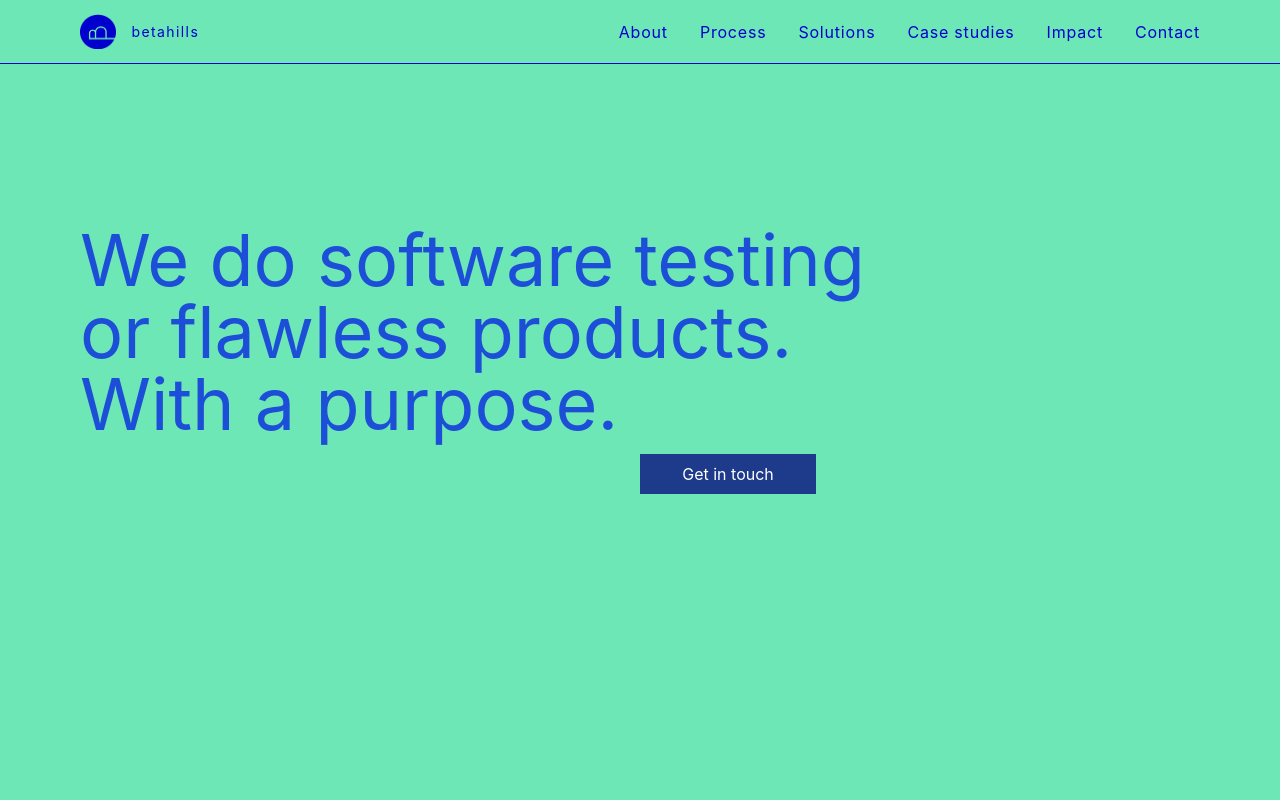
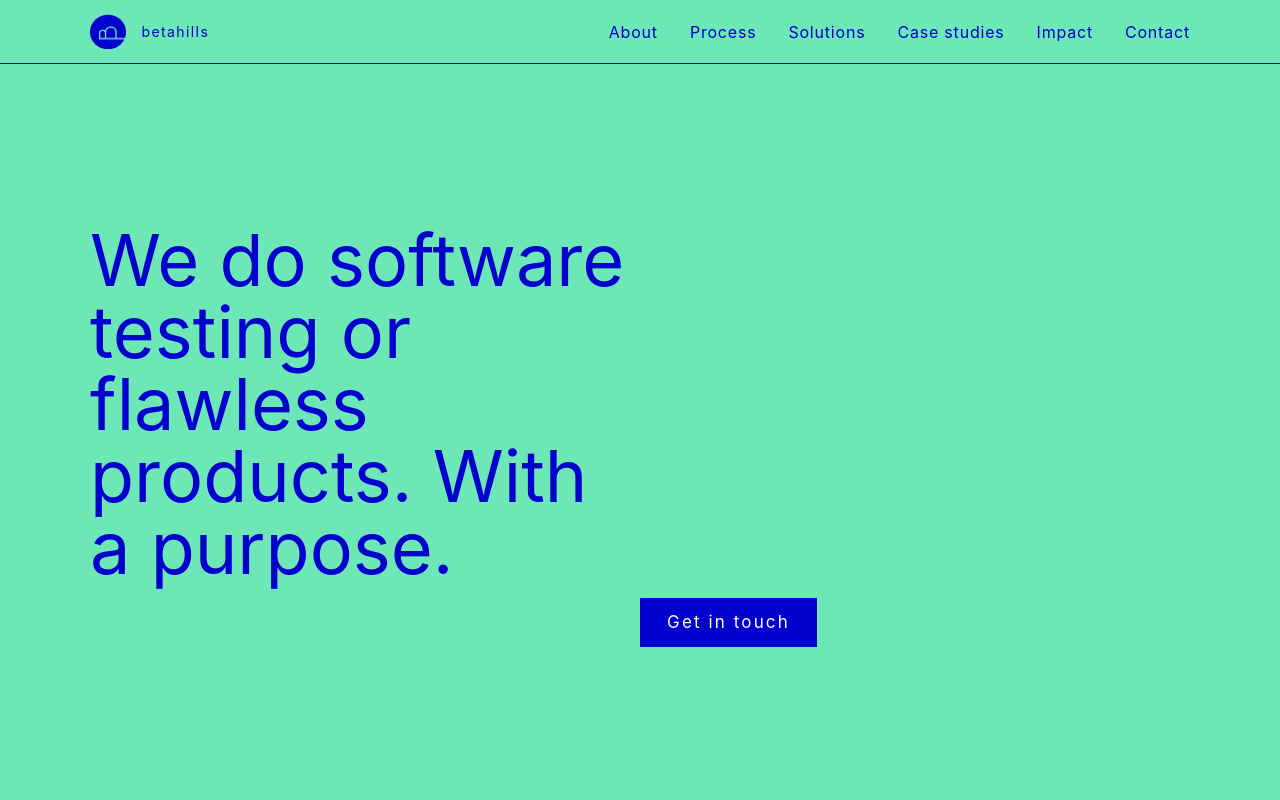
Before and after one commit to Kagorora/betahills, a React (Create React App) app: page / in a window 1280 px wide. Shown: the top 800 px of the page. Built offline with nearby package versions, Linux system fonts and the light colour scheme.

Commit message:
fixed the home page

```diff
--- a/src/components/Header.js
+++ b/src/components/Header.js
@@ -4,7 +4,7 @@ import '../index.css';
 
 const Header = () => {
     return (
-         <div className='header h-16 w-full bg-green-300 pr-20	pl-20 border-blue-900'>
+         <div className='header h-16 w-full bg-green-300 border-blue-900'>
             <div className="logo float-left h-full flex justify-center items-center cursor-pointer text-blue-700 tracking-widest text-sm">
                 <img src={Logo} alt="logo" className="object-contain h-9 mr-4"/> betahills
             </div>
--- a/src/components/Home.js
+++ b/src/components/Home.js
@@ -1,16 +1,19 @@
 import { React } from 'react';
 
 const Home = () => {
-    return(
-        <div className='w-full h-screen bg-green-300 pl-20 pr-20'>
-            <div className="pt-40 text-blue-700 text-7xl mb-3.5"><p>
-                  We do software testing<br></br>
-                  or flawless products.<br></br> With a purpose. </p></div>
-            <div>
-                <button className='bg-blue-900 w-44	pt-2 pb-2 text-white float-right mr-96'>
+    return (
+        <div className='home w-full h-screen bg-green-300'>
+            <div className="main-text pt-40 text-7xl mb-3.5 w-1/2"><p>
+                We do software testing
+                  or flawless products. With a purpose. </p>
+            </div>
+
+            <div className="home-blue-btn-container w-1/2 ml-auto">
+                <button className='home-blue-btn text-white'>
                     Get in touch
                 </button>
             </div>
+
         </div>
     )
 }
--- a/src/index.css
+++ b/src/index.css
@@ -16,12 +16,25 @@ body {
   border-bottom: 1px solid #0100CD;
 }
 
-.header-list{
+.header-list, .main-text, .logo {
   color: #0100CD;
 }
 
-.logo{
-  color: #0100CD;
+.header, .home{
+  padding-right: 90px;
+  padding-left: 90px;
+}
+
+.home-blue-btn{
+  background-color: #0100CD;
+  height: 49px;
+  width: 177px;
+  /* font-family: Roboto; */
+font-style: normal;
+font-weight: normal;
+font-size: 17px;
+letter-spacing: 0.125em;
+color: #FFFFFF;
 }
 
 code {
```
